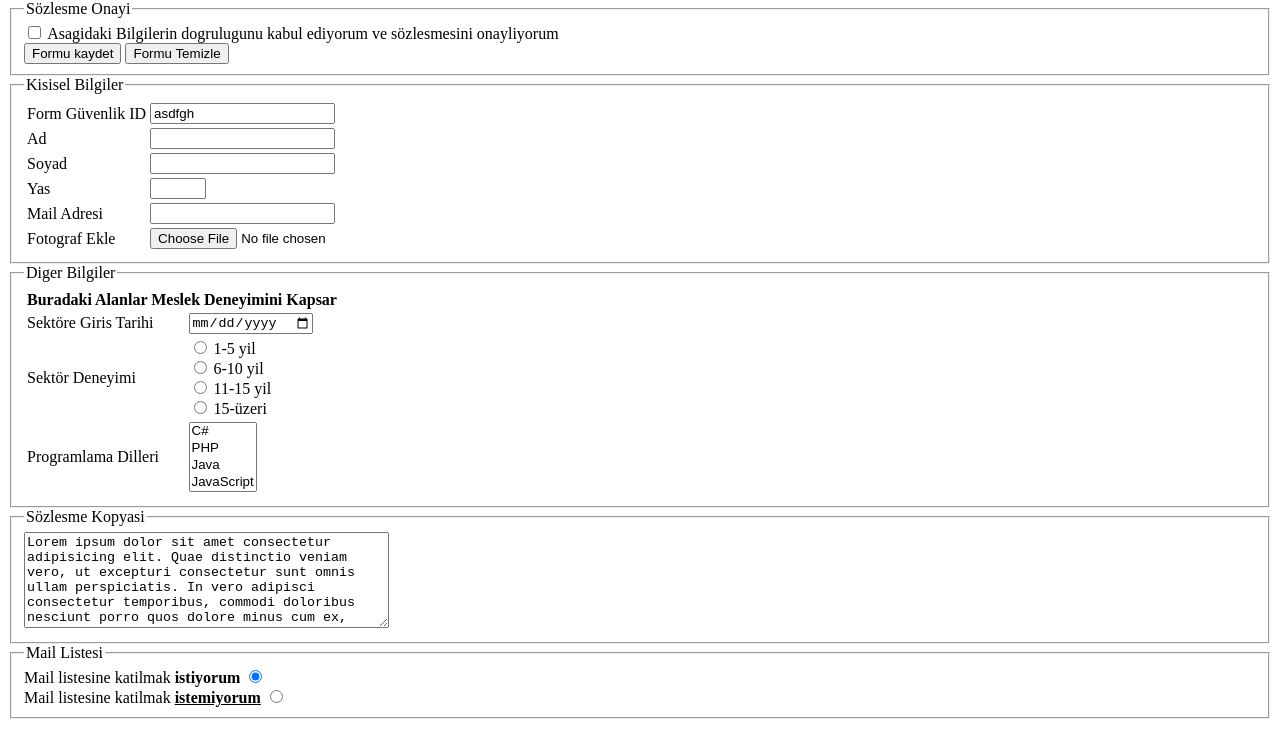
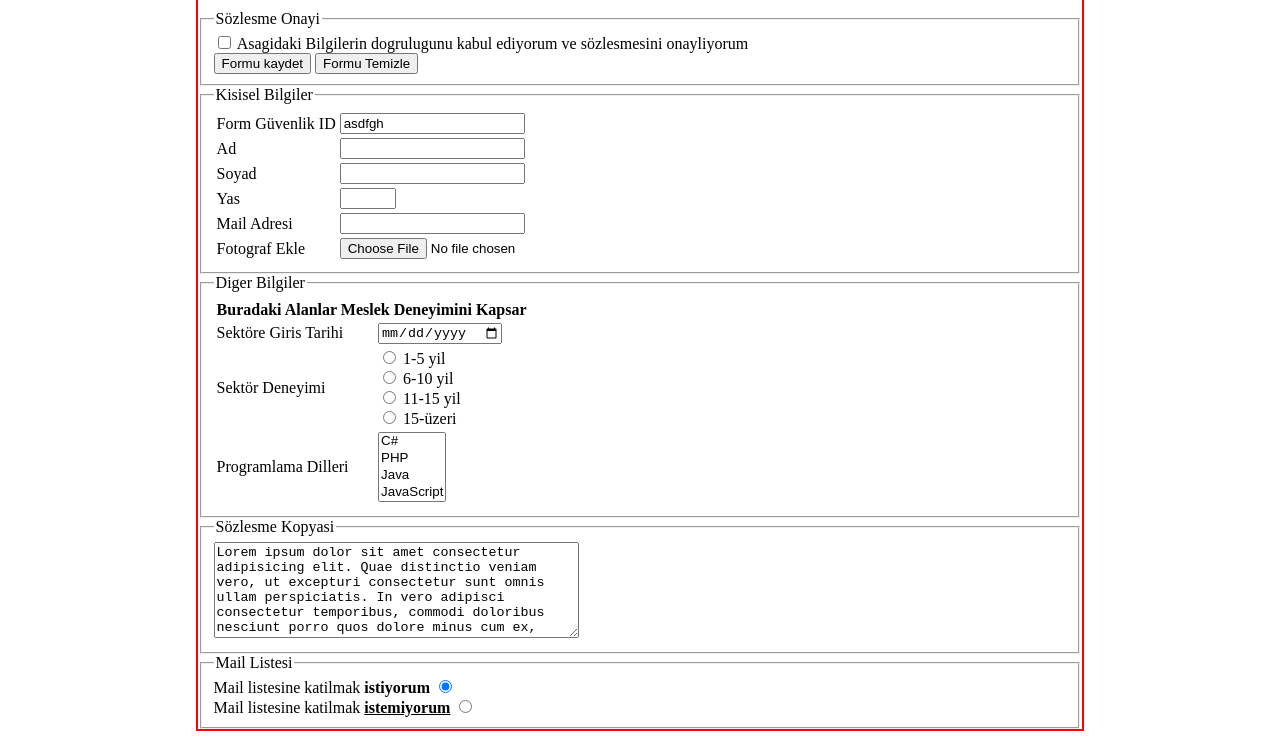
Before and after one commit to KazimAkyol/test350, a plain HTML site: page index.html in a window 1280 px wide. Shown: the part 80-819 px from the top of the page. Drawn offline with Linux system fonts and the light colour scheme.

Commit message:
last commit

```diff
--- a/index.html
+++ b/index.html
@@ -4,8 +4,18 @@
     <meta charset="UTF-8">
     <meta name="viewport" content="width=device-width, initial-scale=1.0">
     <title>test350</title>
+
+    <style>
+        .container{
+            border: 2px solid red;
+            width: 70%;
+            margin: auto;
+        }
+
+    </style>
 </head>
 <body>
+    <div class="container">
     <h1>ABC Tasarim Programi Kurulum ve Satis Sözlesmesi</h1>
     <form action="" method="post">
         <div>
@@ -132,5 +142,6 @@
         </fieldset>
     </div>
     </form>
+</div>
 </body>
 </html>
```
